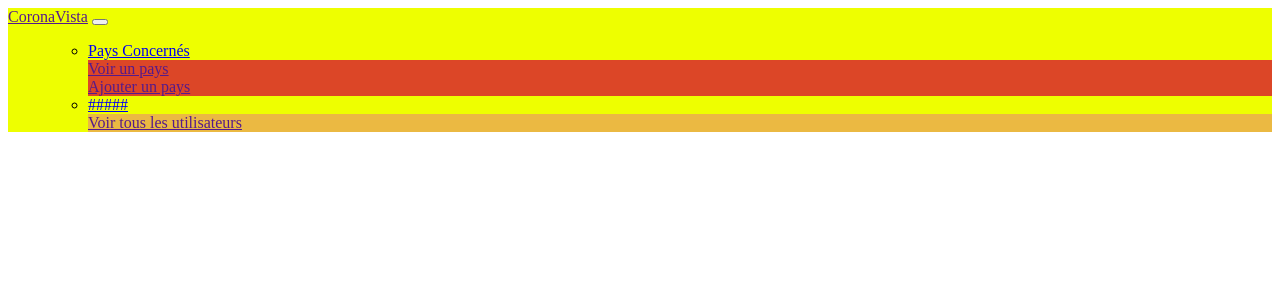
After one commit to iman6996/CoronaExam1, a Symfony app: template templates/nav/navbar.html.twig in a window 1280 px wide. The commit adds this page. Shown: the top 300 px of the page. Run offline with Twig, Linux system fonts and the light colour scheme; the template is opened without the code that fills it, so the values that code supplies are empty; some libraries are stand-ins or nearby versions.

Commit message:
2 , nav et 3

```diff
--- a/src/Controller/CountryController.php
+++ b/src/Controller/CountryController.php
@@ -9,7 +9,7 @@ use Symfony\Component\Routing\Annotation\Route;
 class CountryController extends AbstractController
 {
     /**
-     * @Route("/country", name="country")
+     * @Route("/", name="country")
      */
     public function index()
     {
@@ -24,6 +24,9 @@ class CountryController extends AbstractController
      */
     public function show(Country $country)
     {
+        return $this->render('country/show.html.twig', [
+            'country' => $country
+        ]);
     }
 
     /**
--- /dev/null
+++ b/templates/nav/navbar.html.twig
@@ -0,0 +1,36 @@
+<nav class="navbar navbar-light" style="background-color: #eeff00;">
+    <a class="navbar-brand" href="">CoronaVista</a>
+    <button class="navbar-toggler" type="button" data-toggle="collapse" data-target="#navbarSupportedContent"
+        aria-controls="navbarSupportedContent" aria-expanded="false" aria-label="Toggle navigation">
+        <span class="navbar-toggler-icon"></span>
+    </button>
+
+    <div class="collapse navbar-collapse" id="navbarSupportedContent">
+        <ul class="navbar-nav mr-auto">
+
+            <div class="collapse navbar-collapse" id="navbarSupportedContent">
+
+                <ul class="navbar-nav">
+                    <li class="nav-item dropdown">
+                        <a class="nav-link dropdown-toggle" href="#" id="navbarDropdown" role="button" data-toggle="dropdown" aria-haspopup="true" aria-expanded="false">
+                            Pays Concernés
+                        </a>
+                        <div class="dropdown-menu" style="background-color: #da2d2de0" aria-labelledby="navbarDropdown">
+                            <a class="dropdown-item" href="">Voir un pays</a>
+                            <div class="dropdown-divider"></div>
+                            <a class="dropdown-item" href="">Ajouter un pays</a>
+
+                        </div>
+                    </li>
+
+                    <li class="nav-item dropdown">
+                        <a class="nav-link dropdown-toggle" href="#" id="navbarDropdown" role="button" data-toggle="dropdown" aria-haspopup="true" aria-expanded="false">
+                            #####
+                        </a>
+                        <div class="dropdown-menu" style="background-color: #e446af60" aria-labelledby="navbarDropdown">
+                            <a class="dropdown-item" href="">Voir tous les utilisateurs</a>
+                        </div>
+                    </li>
+                </ul>
+            </div>
+            </nav>
```
Also changed, not shown: templates/base.html.twig (+8 -2 lines).
